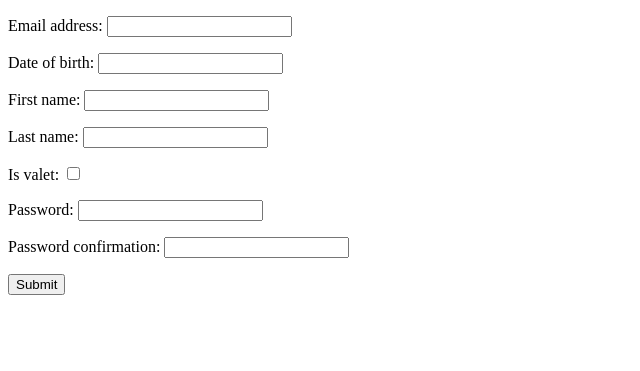
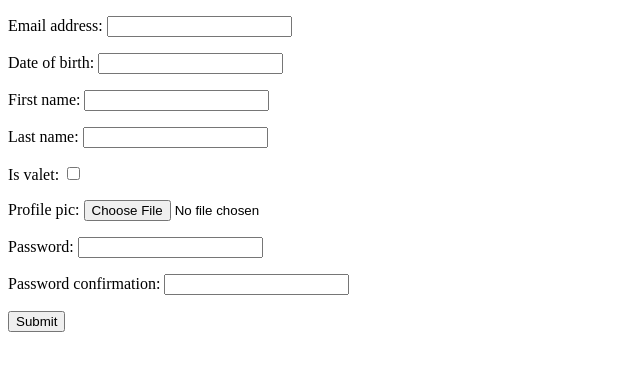
Before and after one commit to bchuey/valet, a Django app: page /register/ in a window 1280 px wide. Shown: the top 371 px of the page, without its empty margins (0-640 px from the left). Run offline with Django 3.2, Linux system fonts and the light colour scheme; parts of the project's set-up code (start-up, migrations or seed data) failed here and were passed over; some libraries are stand-ins or nearby versions.

Commit message:
user can upload profile pic

```diff
--- a/src/accounts/forms.py
+++ b/src/accounts/forms.py
@@ -13,7 +13,7 @@ class UserCreationForm(forms.ModelForm):
 
     class Meta:
         model = User
-        fields = ('email', 'date_of_birth','first_name','last_name','is_valet')
+        fields = ('email', 'date_of_birth','first_name','last_name','is_valet','profile_pic')
 
     def clean_password2(self):
         # Check that the two password entries match
--- a/src/accounts/models.py
+++ b/src/accounts/models.py
@@ -4,6 +4,12 @@ from django.db import models
 from django.contrib.auth.models import AbstractBaseUser
 
 from accounts.managers import UserManager
+
+def upload_to(instance, filename):
+
+    url = 'accounts/{email}/profile_pic/{filename}'.format(email=instance.email,filename=filename)
+
+    return url
 
 class User(AbstractBaseUser):
     email = models.EmailField(
@@ -17,6 +23,7 @@ class User(AbstractBaseUser):
     is_active = models.BooleanField(default=True)
     is_admin = models.BooleanField(default=False)
     is_valet = models.BooleanField(default=False)
+    profile_pic = models.ImageField(upload_to=upload_to, blank=True)
 
     objects = UserManager()
 
--- a/src/accounts/serializers.py
+++ b/src/accounts/serializers.py
@@ -7,4 +7,4 @@ class UserSerializer(serializers.ModelSerializer):
 	class Meta:
 
 		model = User
-		fields = ('id', 'email', 'first_name', 'last_name', 'date_of_birth','password','is_active','is_admin','is_valet')
+		fields = ('id', 'email', 'first_name', 'last_name', 'date_of_birth','password','is_active', 'profile_pic','is_admin','is_valet')
--- a/src/authentication/templates/authentication/register.html
+++ b/src/authentication/templates/authentication/register.html
@@ -5,7 +5,7 @@
 <div class="row">
 	<div class="container">
 		<div class="col s12">
-			<form action="" class="" method="POST">
+			<form action="{% url 'register' %}" class="" method="POST" enctype="multipart/form-data">
 				{% csrf_token %}
 				{{ form.as_p }}
 				<input type="submit" valuet="Register">
--- a/src/authentication/views.py
+++ b/src/authentication/views.py
@@ -26,7 +26,7 @@ class Register(View):
 
 	def post(self, request, *args, **kwargs):
 
-		form = self.form(request.POST)
+		form = self.form(request.POST, request.FILES)
 
 		context = {
 			'form': form,
@@ -43,6 +43,7 @@ class Register(View):
 
 			user = User.objects.create_user(email,date_of_birth,first_name,last_name,password)
 			user.is_valet = request.POST.get('is_valet', False)
+			user.profile_pic = request.FILES['profile_pic']
 			user.save()
 			print "User registered"
 
```
Also changed, not shown: src/accounts/migrations/0004_user_profile_pic.py (added), 5 other files.
